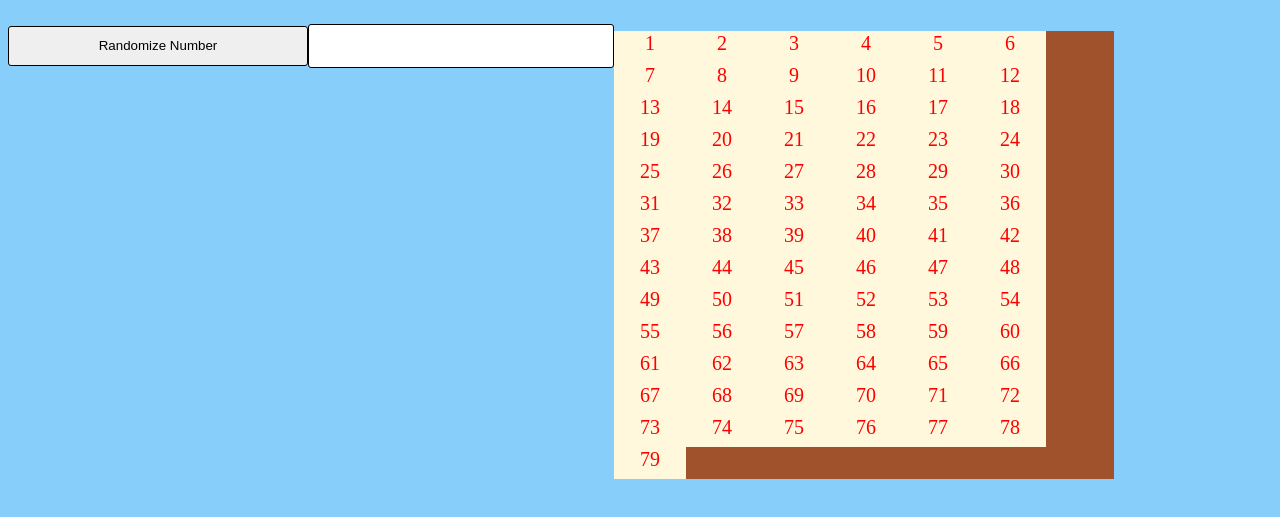
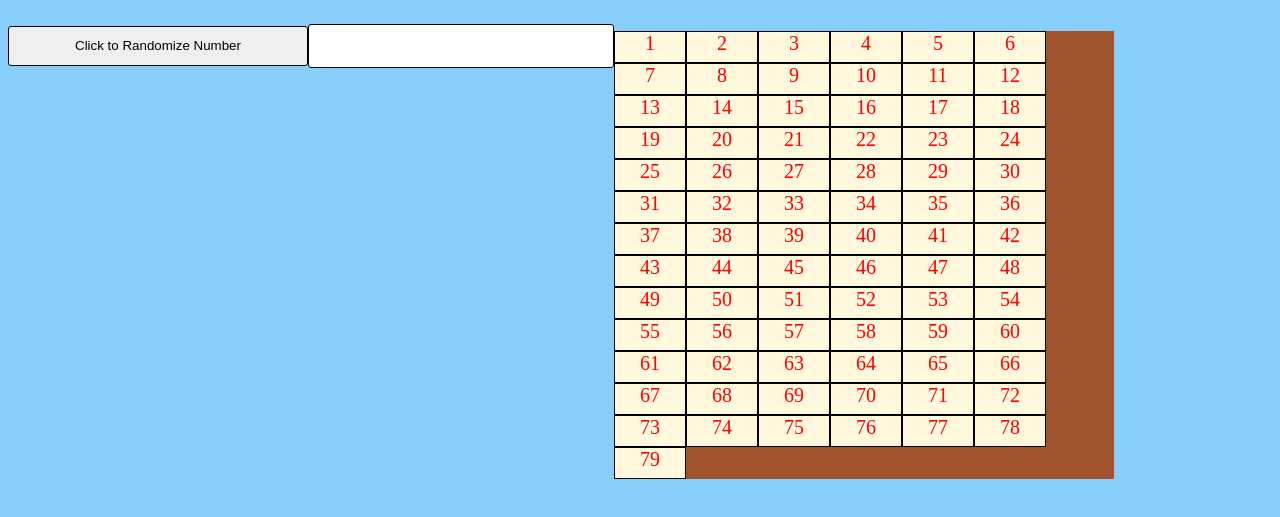
Before and after one commit to silviualexm/d9homework, a plain HTML site: page index.html in a window 1280 px wide. Shown: the part 77-594 px from the top of the page. Drawn offline with Linux system fonts and the light colour scheme.

Commit message:
last modification...

```diff
--- a/index.html
+++ b/index.html
@@ -11,9 +11,9 @@
 <body>
 
     <script>
-        window.addEventListener("DOMContentLoaded", function(){
-        console.log("DOM is loaded")
-        })
+       // window.addEventListener("DOMContentLoaded", function(){
+        //console.log("DOM is loaded")
+        //})
 
         let body = document.querySelector('body')
         let title = document.createElement('h1')
@@ -21,13 +21,13 @@
         body.appendChild(title)
 
         let inButton = document.createElement('input')
-        inButton.classList.add('randomize')
+        inButton.className = 'randomize'
         inButton.setAttribute('type', 'button')
-        inButton.setAttribute('value', 'Randomize Number')
+        inButton.setAttribute('value', 'Click to Randomize Number')
         body.appendChild(inButton)
 
         let display = document.createElement('input')
-        display.classList.add('display')
+        display.className = 'display'
         display.setAttribute('type', 'text')
         body.appendChild(display)
 
@@ -35,24 +35,70 @@
         bingoBoard.setAttribute('id', 'divBoard')
         body.appendChild(bingoBoard)
 
-        const createBoard = function(){
-            for (let i=0; i<79; i++) {
+        //let test = document.getElementById('divBoard')
+        //console.log(test.innerHTML)
+
+
+        const randomize = function (min, max){
+            return Math.floor(Math.random() * (max - min) + min)
+            //display.value = randomize(1, 79)
+            //console.log(display.value)
+        }
+
+        const random = function(e){
+            let num = randomize(1, 79)
+            console.log(num)
+            display.value = num
+            //console.log(display.value)
+
+            // All the paragraphs in the document
+            //var items = document.getElementsByTagName("p");
+            let boardCell = document.getElementsByClassName("divcel")
+            console.log(boardCell.length)
+
+            // For each item in the list,
+            // append the entire element as a string of HTML
+            var gross = "";
+            for (var i = 0; i < boardCell.length; i++) {
+              gross += boardCell[i];
+              console.log(gross[i])
+            }
+            //console.log(gross[0])
+
+// gross is now all the HTML for the paragraphs
+
+            let x = boardCell.length // x e 0 aici
+            console.log(x)
+            //console.log(boardCell)
+            for(let i=0; i<boardCell.length; i++){  // e ceva cu boardCell, nu trece de conditie din cauza .length
+                //console.log(i)
+                if (2<3){
+                    console.log("ccceva")
+                    //boardCell[i].style.borderColor = "black"
+                    //boardCell[i].style.backgroundColor = "red"
+                    //display.value = ""
+                }
+
+            }
+
+
+            //alert('noua alerta')
+            //console.log("ceva")
+            //return randomize(1, 79)
+        }
+        let btn = document.querySelector('.randomize')
+
+        btn.onclick = random //functia fara paranteze
+
+        for (let i=0; i<79; i++) {
             let boardCell = document.createElement('div')
-            boardCell.classList.add('divCel')
+            boardCell.className = 'divCel'
+            boardCell.setAttribute('value', i + 1)
             boardCell.innerText = i + 1
             bingoBoard.appendChild(boardCell)
-            }
-
+            boardCell.style.borderColor = "black"
         }
-        createBoard()
-
-        const randomize = function (min, max){
-            return Math.random() * (max - min) + min
-        }
-        console.log(randomize(1, 79))
-        inButton.addEventListener('onclick', 'randomize(1, 79)' )
-
-    </script>
+        </script>
     <!--
         BINGO CHALLENGE!!!
         Create programmatically (with JS) a BINGO board with 76 cells, from 1 to 76.
@@ -63,8 +109,5 @@
         - Create a USER BOARD with random 24 numbers that highlights as the main board does
         - Let the user choose HOW MANY user boards he's willing to play with and create them.
     -->
-
-
-
 </body>
 </html>
```
